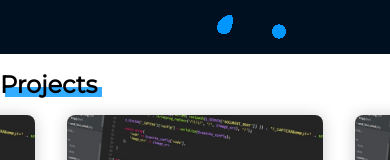
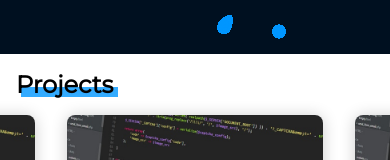
Before and after one commit to onfe/web, a Nuxt app: page / in a window 390 px wide. Shown: the part 239-399 px from the top of the page. Built offline with nearby package versions, Linux system fonts and the light colour scheme.

Commit message:
Fix mobile padding.

```diff
--- a/components/FeaturedProjects.vue
+++ b/components/FeaturedProjects.vue
@@ -1,7 +1,10 @@
 <template>
   <section>
+    <div class="pad">
       <div class="container">
         <h2>Projects</h2>
+      </div>
+    </div>
     <div id="feat-proj" class="projects">
       <ProjectCard
         class="card"
@@ -22,7 +25,6 @@
         subtitle="abababababababbbbbbbbbbbbbb"
       />
       <div class="spacer"></div>
-      </div>
     </div>
   </section>
 </template>
@@ -60,6 +62,10 @@ section {
   overflow: hidden;
 }
 
+.pad {
+  padding: 0 $spacer;
+}
+
 .card {
   flex-shrink: 0;
   margin: 0 $spacer;
```
Lines whose indentation alone changed are shown as unchanged.
